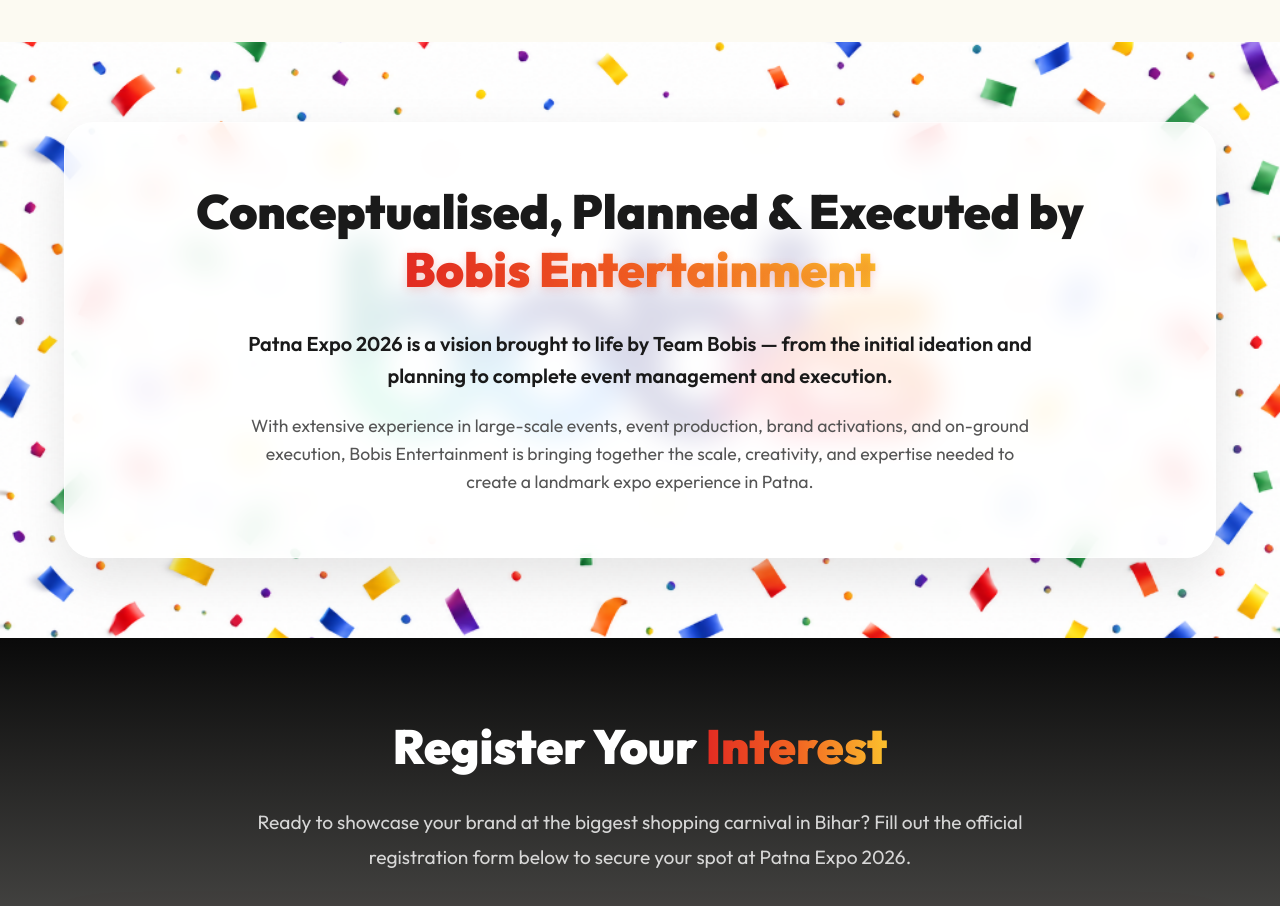
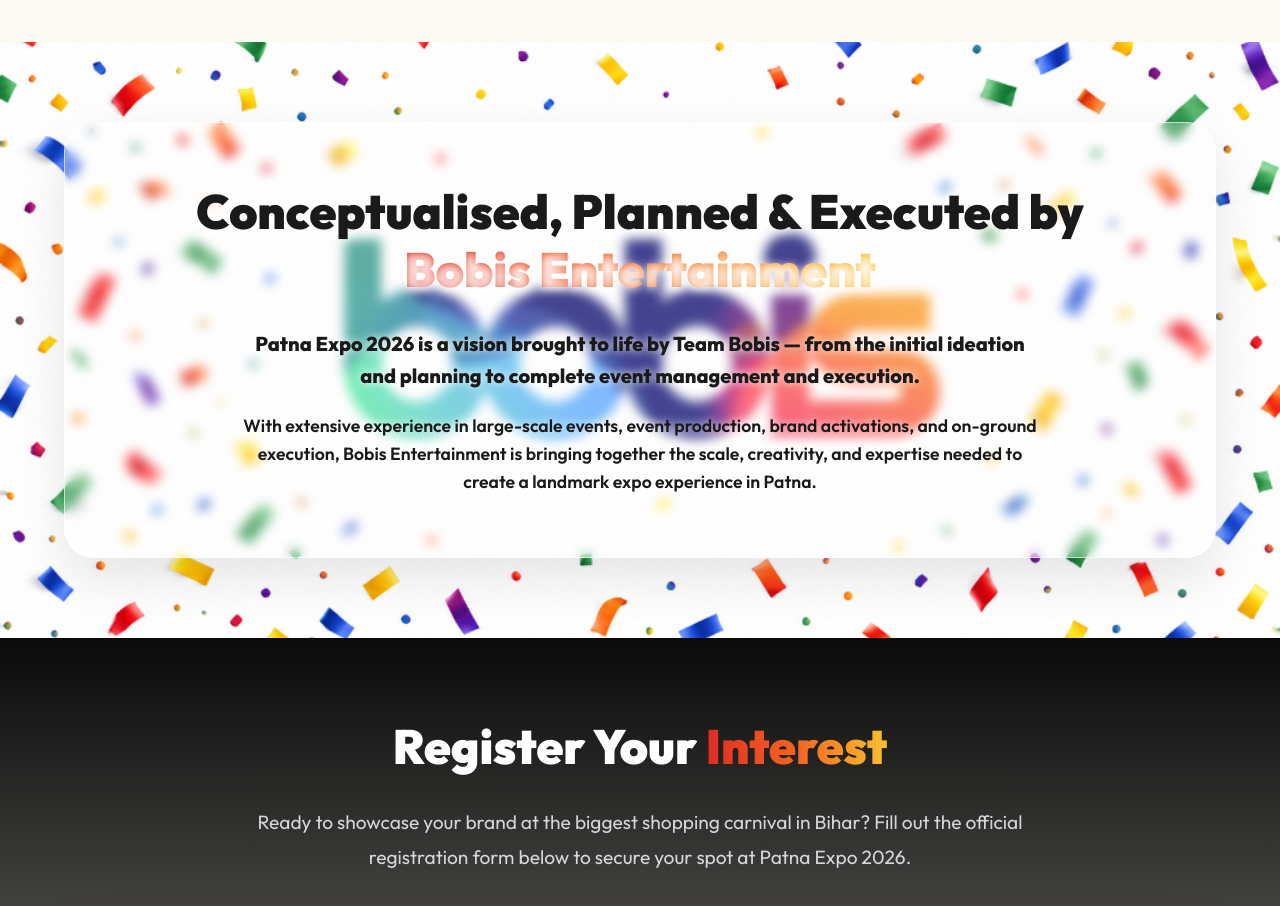
Before and after one commit to irahulsinghrajput/patna-expo-2026, a React (Vite) app: page / in a window 1280 px wide. Shown: the part 2240-3146 px from the top of the page. Built offline with nearby package versions, Linux system fonts and the light colour scheme.

Commit message:
Increased transparency of Bobis panel and added text shadow for legibility

```diff
--- a/src/App.jsx
+++ b/src/App.jsx
@@ -368,24 +368,24 @@
           <Tilt tiltMaxAngleX={5} tiltMaxAngleY={5} perspective={1000} scale={1.02} transitionSpeed={1000}>
             <motion.div
               style={{
-                background: 'rgba(255,255,255,0.85)',
-                border: '1px solid rgba(255,255,255,0.5)',
+                background: 'rgba(255,255,255,0.25)',
+                border: '1px solid rgba(255,255,255,0.6)',
                 borderRadius: '30px',
                 padding: '60px 40px',
                 textAlign: 'center',
                 boxShadow: '0 20px 50px rgba(0,0,0,0.1)',
-                backdropFilter: 'blur(15px)'
+                backdropFilter: 'blur(6px)'
               }}
               initial={{ opacity: 0, y: 50 }} whileInView={{ opacity: 1, y: 0 }} viewport={{ once: true }} transition={{ duration: 0.8 }}
             >
-              <h2 className="section-heading" style={{ color: 'var(--text-dark)', fontSize: 'clamp(2rem, 4vw, 3rem)' }}>
+              <h2 className="section-heading" style={{ color: 'var(--text-dark)', fontSize: 'clamp(2rem, 4vw, 3rem)', textShadow: '0 0 15px rgba(255,255,255,1)' }}>
                 Conceptualised, Planned & Executed by <br/>
-                <span className="gradient-text-red-orange" style={{ textShadow: '0 2px 10px rgba(226,43,34,0.2)' }}>Bobis Entertainment</span>
+                <span className="gradient-text-red-orange" style={{ textShadow: '0 2px 10px rgba(255,255,255,1)' }}>Bobis Entertainment</span>
               </h2>
-              <p className="section-text" style={{ color: 'var(--text-dark)', fontSize: '1.25rem', maxWidth: '800px', margin: '0 auto 20px', lineHeight: '1.6', fontWeight: 600 }}>
+              <p className="section-text" style={{ color: 'var(--text-dark)', fontSize: '1.25rem', maxWidth: '800px', margin: '0 auto 20px', lineHeight: '1.6', fontWeight: 800, textShadow: '0 0 10px rgba(255,255,255,1)' }}>
                 Patna Expo 2026 is a vision brought to life by Team Bobis — from the initial ideation and planning to complete event management and execution.
               </p>
-              <p className="section-text" style={{ color: 'var(--text-muted)', fontSize: '1.1rem', maxWidth: '800px', margin: '0 auto', lineHeight: '1.6' }}>
+              <p className="section-text" style={{ color: 'var(--text-dark)', fontSize: '1.1rem', maxWidth: '800px', margin: '0 auto', lineHeight: '1.6', fontWeight: 600, textShadow: '0 0 10px rgba(255,255,255,1)' }}>
                 With extensive experience in large-scale events, event production, brand activations, and on-ground execution, Bobis Entertainment is bringing together the scale, creativity, and expertise needed to create a landmark expo experience in Patna.
               </p>
             </motion.div>
```
